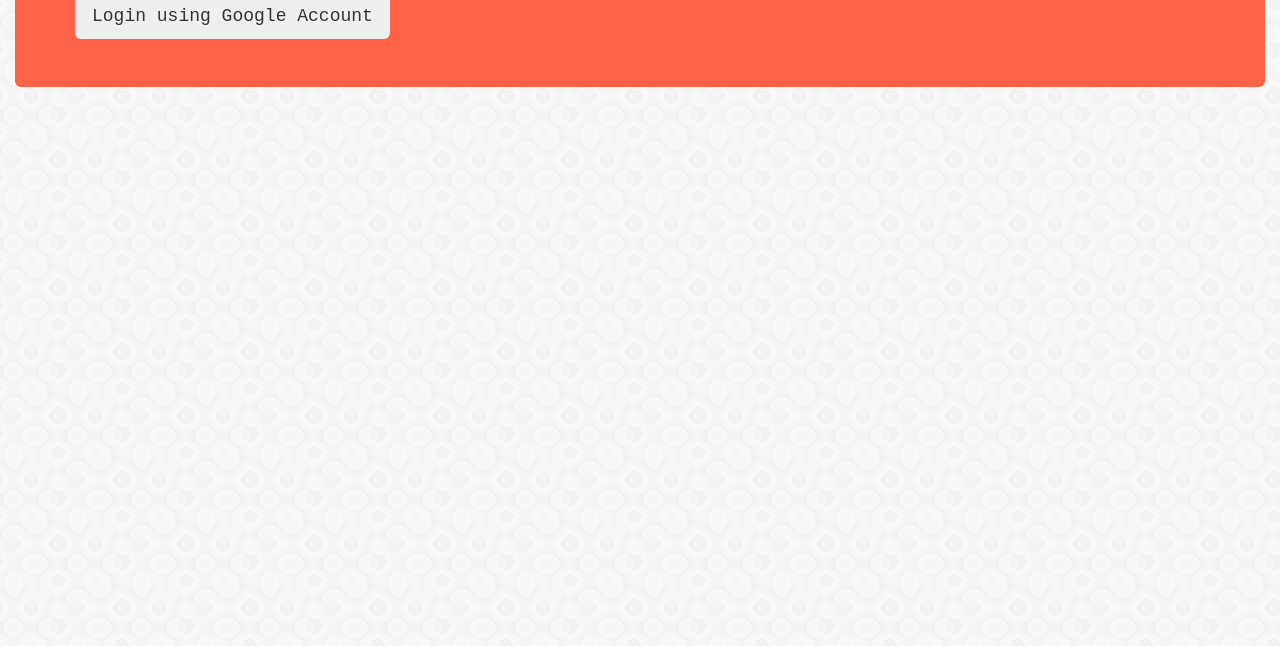
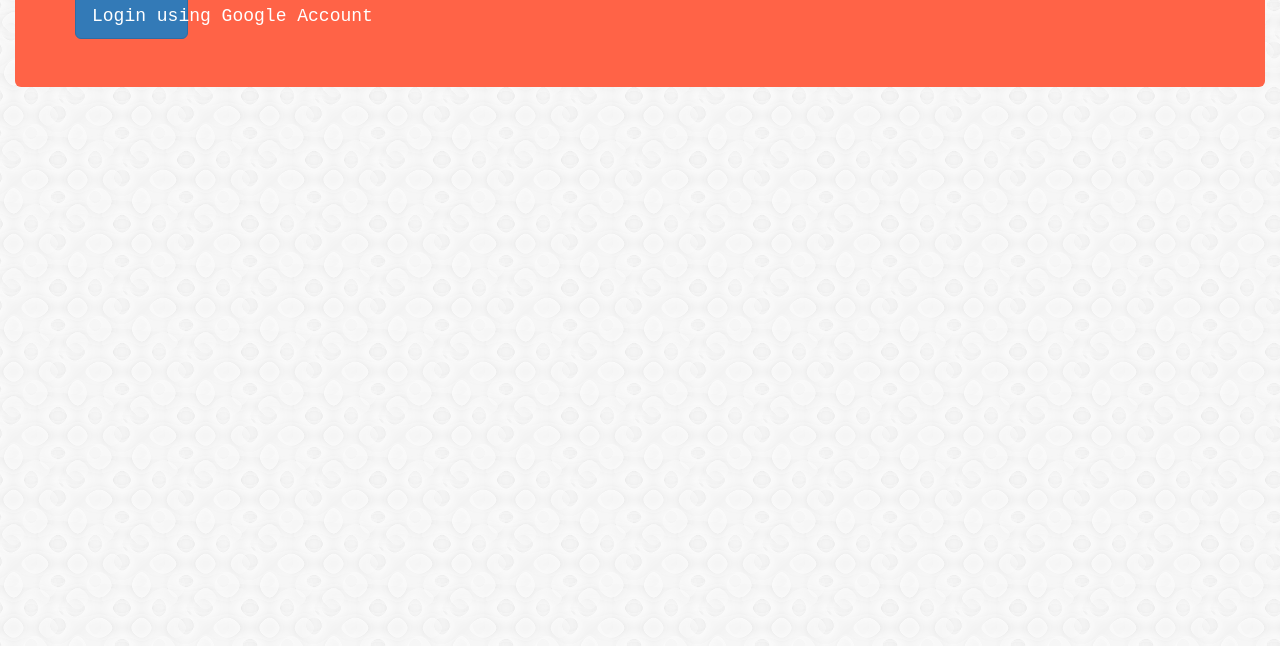
Before and after one commit to sahanabalram/training-timing-authentication, a plain HTML site: page index.html in a window 1280 px wide. Shown: the part 154-800 px from the top of the page. Drawn offline with nearby package versions, Linux system fonts and the light colour scheme; no server answers.

Commit message:
button code

```diff
--- a/assets/css/style.css
+++ b/assets/css/style.css
@@ -7,4 +7,6 @@ body{
 }
 .btn-group-lg>.btn, .btn-lg {
     margin: 0 auto;
+    width: 10%;
+    height: 10%;
 }
--- a/index.html
+++ b/index.html
@@ -25,7 +25,7 @@
     <div class="container-fluid" >
         <div class="jumbotron" id="login-container">
             <h1 class="text-center">Train Timing</h1>
-            <button id="login" class="btn btn-lg  btn-blue-gradient btn-rounded waves-effect waves-light" onClick="authenticate()">Login using Google Account</button>
+            <button id="login" class="btn btn-lg  btn-primary btn-rounded waves-effect waves-light" onClick="authenticate()">Login using Google Account</button>
         </div>
     </div>
     <div class="container-fluid" id="main-container">
```
